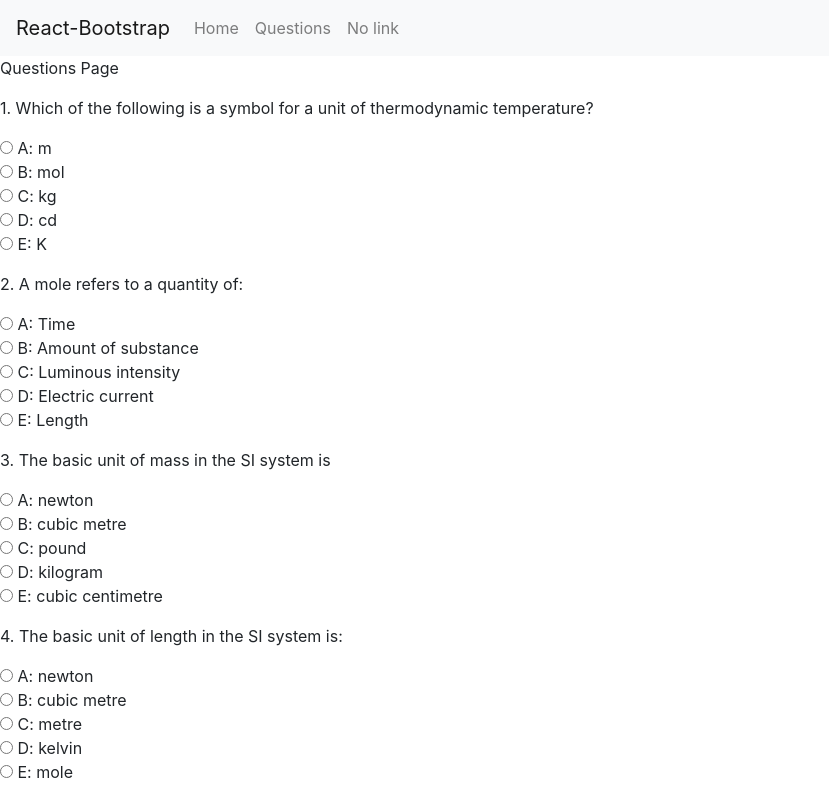
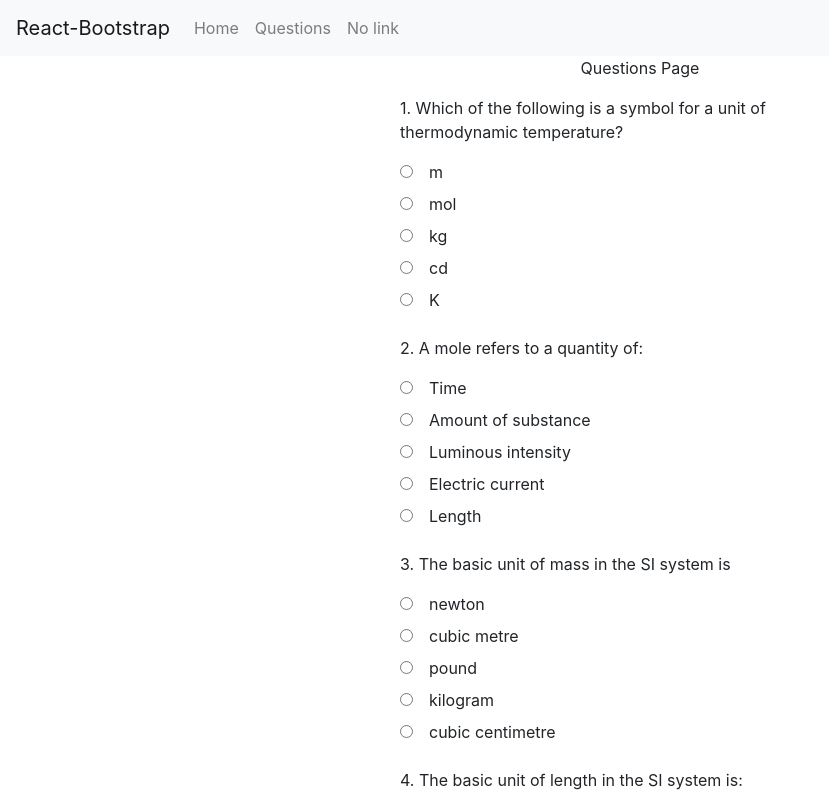
Before and after one commit to cimonikhe/peng-math, a React (Create React App) app: page /questions in a window 1280 px wide. Shown: the top 800 px of the page, without its empty margins (0-829 px from the left). Built offline with nearby package versions, Linux system fonts and the light colour scheme.

Commit message:
update question styling

```diff
--- a/src/components/pages/questions.js
+++ b/src/components/pages/questions.js
@@ -2,6 +2,7 @@ import React from 'react';
 import {questions} from '../../reducers/questionDb';
 import Question from '../sub-components/question';
 import BasicChallenge from '../sub-components/basicChallenge';
+import './styles/question-page.css';
 //stateful component
 class QuestionsPage extends React.Component{
     constructor(props){
@@ -14,7 +15,7 @@ class QuestionsPage extends React.Component{
     render(){
         let questionComponents = this.displayQuestions(questions);
         return(
-            <div>
+            <div className="questions-container">
                 <p>Questions Page</p>
                  {questionComponents}
             </div>
--- /dev/null
+++ b/src/components/pages/styles/question-page.css
@@ -0,0 +1,5 @@
+.questions-container{
+    display: flex;
+    align-items: center;
+    flex-direction: column;
+}
--- a/src/components/sub-components/question.js
+++ b/src/components/sub-components/question.js
@@ -1,18 +1,36 @@
 import React from 'react';
 import BasicChallenge from '../sub-components/basicChallenge'
 import Questions from '../pages/questions';
+import './styles/question.css'
 function Question(props) {
 
 
   return (
-    <div>
+    <div className="single-question">
 
       <p>{props.question.title}</p>
-      <input type="radio" value="A:" name="challenge1" onClick={() => BasicChallenge('A', props.question.answer)}/> A: {props.question.options.a} <br></br>
-      <input type="radio" value="B:" name="challenge1" onClick={() => BasicChallenge('B', props.question.answer)}/> B: {props.question.options.b} <br></br>
-      <input type="radio" value="C:" name="challenge1" onClick={() => BasicChallenge('C', props.question.answer)}/> C: {props.question.options.c} <br></br>
-      <input type="radio" value="D:" name="challenge1" onClick={() => BasicChallenge('D', props.question.answer)}/> D: {props.question.options.d} <br></br>
-      <input type="radio" value="E:" name="challenge1" onClick={() => BasicChallenge('E', props.question.answer)}/> E: {props.question.options.e}
+      <div className='choices-container'>
+        <div>
+          <input type="radio" value="A:" name="challenge1" onClick={() => BasicChallenge('A', props.question.answer)} id={props.question.options.a}/>
+          <label for={props.question.options.a}>{props.question.options.a}</label>
+        </div>
+        <div>
+          <input type="radio" value="B:" name="challenge1" onClick={() => BasicChallenge('B', props.question.answer)} id={props.question.options.b}/>
+          <label for={props.question.options.b}>{props.question.options.b} </label>
+        </div>
+        <div>
+          <input type="radio" value="C:" name="challenge1" onClick={() => BasicChallenge('C', props.question.answer)}/>
+          <label>{props.question.options.c}</label>
+        </div>
+        <div>
+          <input type="radio" value="D:" name="challenge1" onClick={() => BasicChallenge('D', props.question.answer)}/>
+          <label>{props.question.options.d}</label>
+        </div>
+        <div>
+          <input type="radio" value="E:" name="challenge1" onClick={() => BasicChallenge('E', props.question.answer)}/>
+          <label>{props.question.options.e} </label>
+        </div>
+      </div>
       <p></p>
 
     </div>
--- /dev/null
+++ b/src/components/sub-components/styles/question.css
@@ -0,0 +1,22 @@
+.single-question{
+    min-width: 19em;
+    max-width: 19em;
+}
+
+.choices-container{
+    display:flex;
+    flex-direction: column;
+}
+
+.choices-container > div > input{
+    margin-right: 1em;
+}
+
+/*>= 1000px*/
+
+@media (min-width: 1000px) {
+    .single-question{
+        min-width: 30em;
+        max-width: 30em;
+    }
+}
```
